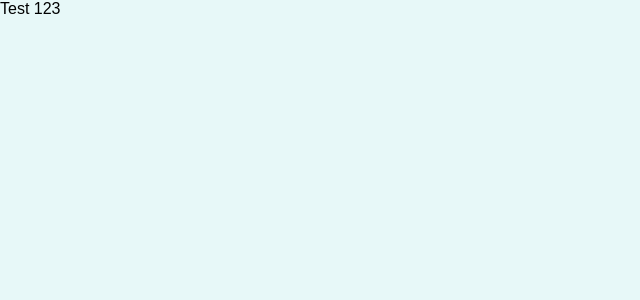
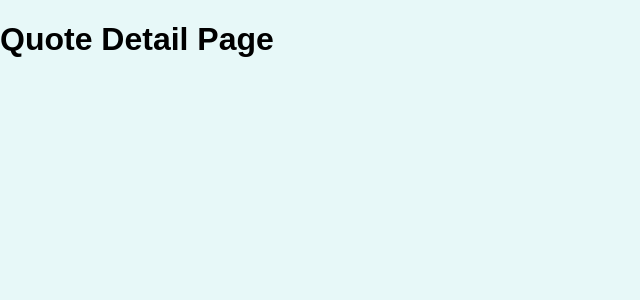
Before and after one commit to abhimax/react-router-quotes-app, a JavaScript app: page /quotes/1 in a window 1280 px wide. Shown: the top 300 px of the page, without its empty margins (0-640 px from the left). Built offline with nearby package versions, Linux system fonts and the light colour scheme.

Commit message:
feat: add quote pages and routes

```diff
--- a/src/App.js
+++ b/src/App.js
@@ -1,8 +1,24 @@
+import { Route, Switch } from "react-router-dom";
+import AllQuotes from './pages/AllQuotes';
+import QuoteDetail from './pages/QuoteDetail';
+import NewQuote from './pages/NewQuote';
+
 function App() {
   return (
-    <div>
-Test 123
-    </div>
+   <Switch>
+    <Route path={'/quotes'} exact>
+      <AllQuotes/>
+    </Route>
+
+    <Route path={'/quotes/:quoteId'}>
+      <QuoteDetail/>
+    </Route>
+
+    <Route path={'/new-quote'}>
+       <NewQuote/>
+    </Route>
+
+   </Switch>
   );
 }
 
--- a/src/index.js
+++ b/src/index.js
@@ -1,7 +1,7 @@
-import ReactDOM from 'react-dom/client';
-
+ import ReactDOM from 'react-dom/client';
+ import { BrowserRouter } from 'react-router-dom';
 import './index.css';
 import App from './App';
 
 const root = ReactDOM.createRoot(document.getElementById('root'));
-root.render(<App />);
+root.render(<BrowserRouter><App /></BrowserRouter>);
--- /dev/null
+++ b/src/pages/AllQuotes.js
@@ -0,0 +1,4 @@
+const AllQuotes = () => {
+    return <h1>All Quote Page</h1>
+}
+export default AllQuotes;
--- /dev/null
+++ b/src/pages/NewQuote.js
@@ -0,0 +1,4 @@
+const NewQuotes = () => {
+    return <h1>New Quote Page</h1>
+}
+export default NewQuotes;
--- /dev/null
+++ b/src/pages/QuoteDetail.js
@@ -0,0 +1,4 @@
+const QuoteDetail = () => {
+    return <h1>Quote Detail Page</h1>
+}
+export default QuoteDetail;
```
